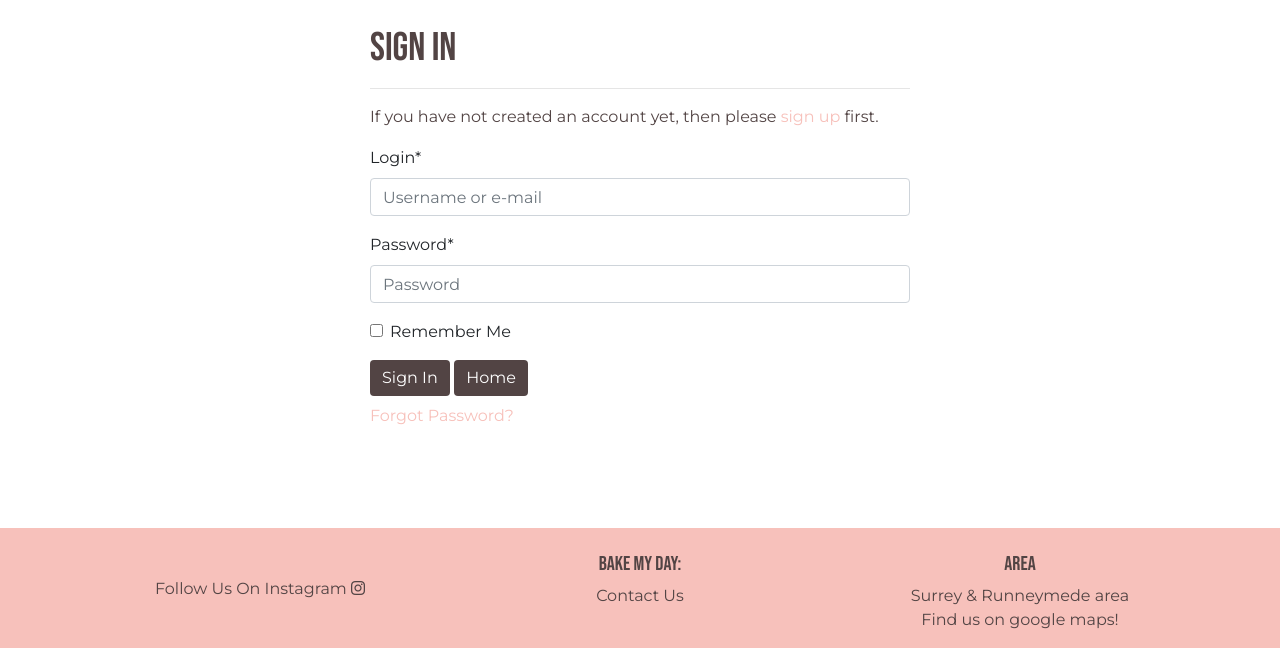
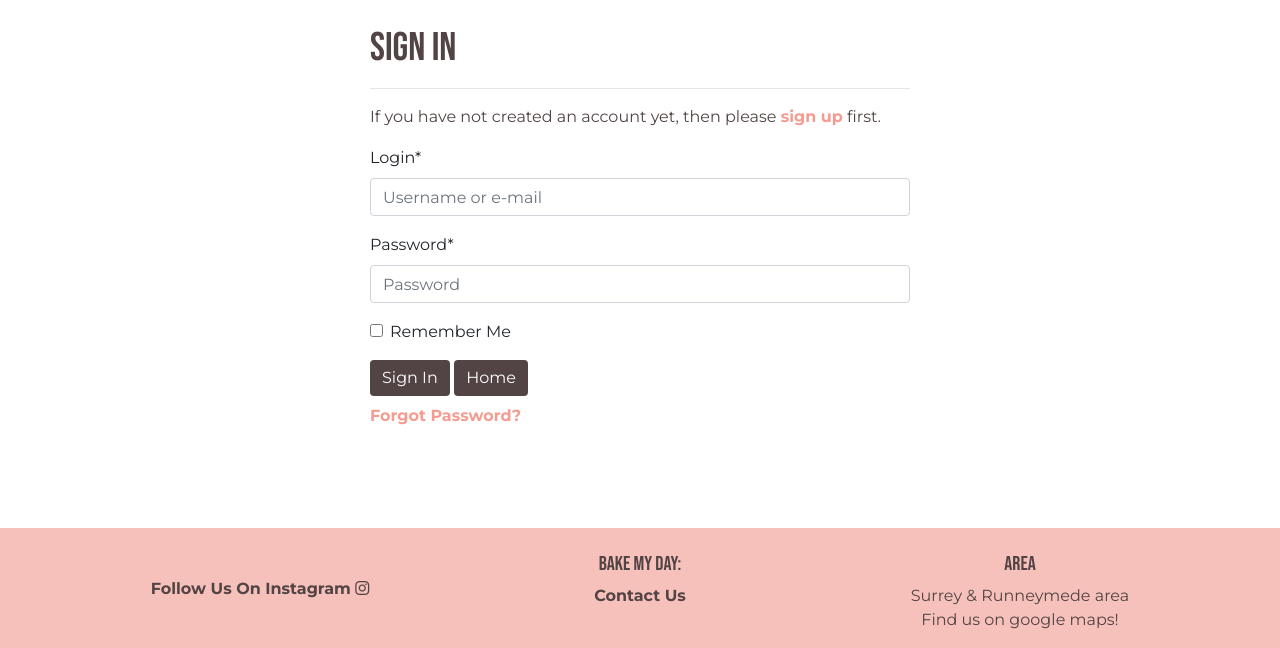
Before and after one commit to Alicepinch/bakemyday, a Django app: a page that uses templates/base.html in a window 1280 px wide. Shown: the part 192-840 px from the top of the page. Run offline with Django 3.2, Linux system fonts and the light colour scheme; parts of the project's set-up code (start-up, migrations or seed data) failed here and were passed over; some libraries are stand-ins or nearby versions.

Commit message:
Link colour darkened slightly and made bold for better accesibility

```diff
--- a/static/css/base.css
+++ b/static/css/base.css
@@ -8,7 +8,8 @@ p, li, small{
 }
 a {
     font-family: 'Montserrat', sans-serif;
-    color: #F7C1BB;
+    color: #f49c92;
+    font-weight: bold;
 }
 a:hover {
     color: #524444;
```
